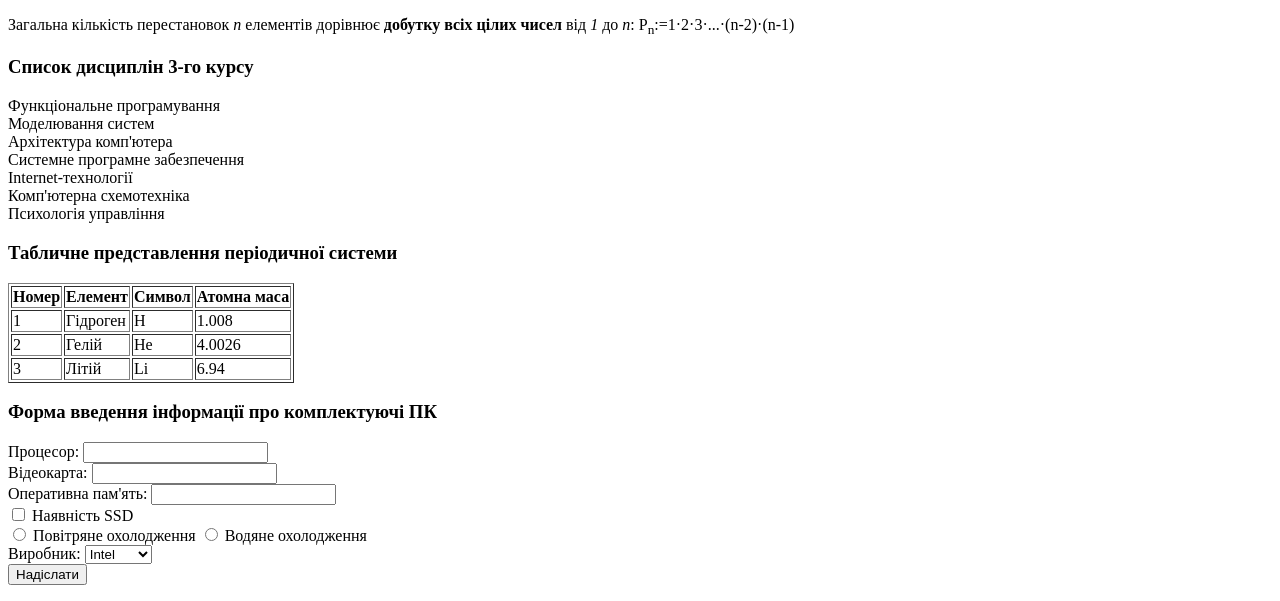
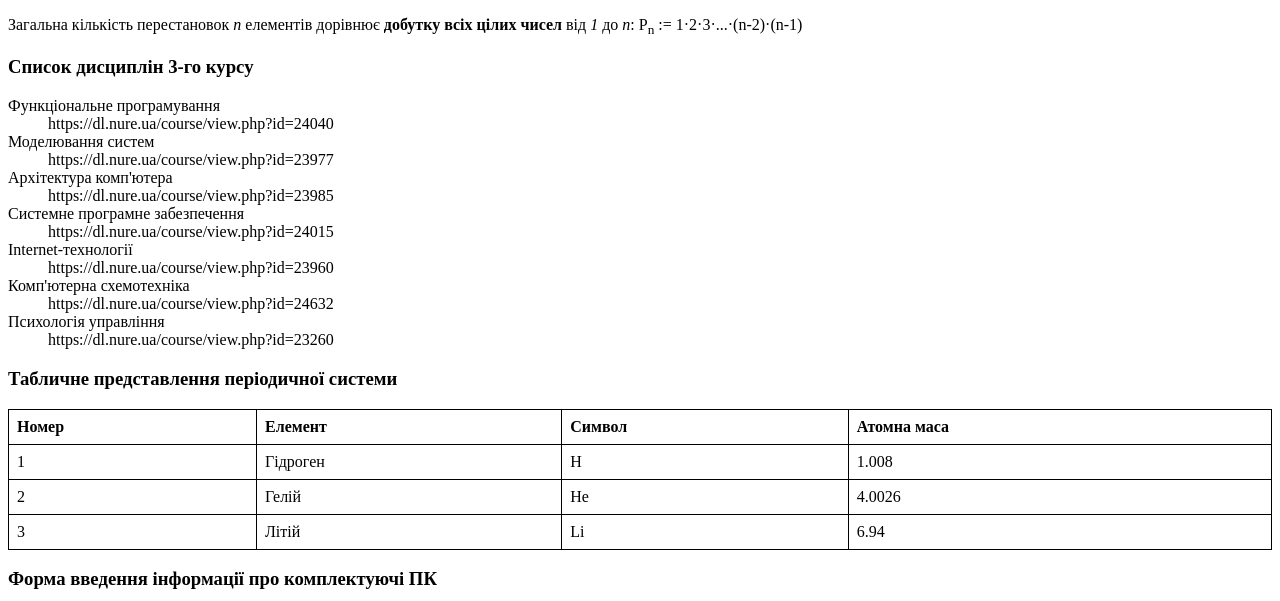
Before and after one commit to VProkofiev76/lb1, a plain HTML site: page index.html in a window 1280 px wide. Shown: the part 152-753 px from the top of the page. Drawn offline with Linux system fonts and the light colour scheme.

Commit message:
Виправлені помилки

```diff
--- a/index.html
+++ b/index.html
@@ -4,6 +4,17 @@
     <meta charset="UTF-8">
     <meta name="viewport" content="width=device-width, initial-scale=1.0">
     <title>Лабораторна робота №1</title>
+    <style>
+        table {
+            border-collapse: collapse;
+            width: 100%;
+        }
+        th, td {
+            border: 1px solid black;
+            padding: 8px;
+            text-align: left;
+        }
+    </style>
 </head>
 <body>
     <header>
@@ -15,25 +26,32 @@
         <section>
             <h3>Оформлений текст</h3>
             <p>Загальна кількість перестановок <i>n</i> елементів дорівнює <b>добутку всіх цілих чисел</b> від <i>1</i> до
-            <i>n</i>: P<sub>n</sub>:=1&middot;2&middot;3&middot;...&middot;(n-2)&middot;(n-1)</p>
+            <i>n</i>: P<sub>n</sub> := 1&middot;2&middot;3&middot;...&middot;(n-2)&middot;(n-1)</p>
         </section>
 
         <section>
             <h3>Список дисциплін 3-го курсу</h3>
             <dl>
                 <dt>Функціональне програмування</dt>
+                <dd>https://dl.nure.ua/course/view.php?id=24040</dd>
                 <dt>Моделювання систем</dt>
+                <dd>https://dl.nure.ua/course/view.php?id=23977</dd>
                 <dt>Архітектура комп'ютера</dt>
+                <dd>https://dl.nure.ua/course/view.php?id=23985</dd>
                 <dt>Системне програмне забезпечення</dt>
+                <dd>https://dl.nure.ua/course/view.php?id=24015</dd>
                 <dt>Internet-технології</dt>
+                <dd>https://dl.nure.ua/course/view.php?id=23960</dd>
                 <dt>Комп'ютерна схемотехніка</dt>
+                <dd>https://dl.nure.ua/course/view.php?id=24632</dd>
                 <dt>Психологія управління</dt>
+                <dd>https://dl.nure.ua/course/view.php?id=23260</dd>
             </dl>
         </section>
 
         <section>
             <h3>Табличне представлення періодичної системи</h3>
-            <table border="1">
+            <table>
                 <thead>
                     <tr>
                         <th>Номер</th>
@@ -69,13 +87,13 @@
             <h3>Форма введення інформації про комплектуючі ПК</h3>
             <form action="viacheslav.prokofiev@nure.ua" method="post">
                 <label for="cpu">Процесор:</label>
-                <input type="text" id="cpu" name="cpu"><br>
+                <input type="text" id="cpu" name="cpu">
 
                 <label for="gpu">Відеокарта:</label>
-                <input type="text" id="gpu" name="gpu"><br>
+                <input type="text" id="gpu" name="gpu">
 
                 <label for="ram">Оперативна пам'ять:</label>
-                <input type="text" id="ram" name="ram"><br>
+                <input type="text" id="ram" name="ram">
 
                 <label>
                     <input type="checkbox" name="ssd"> Наявність SSD
```
